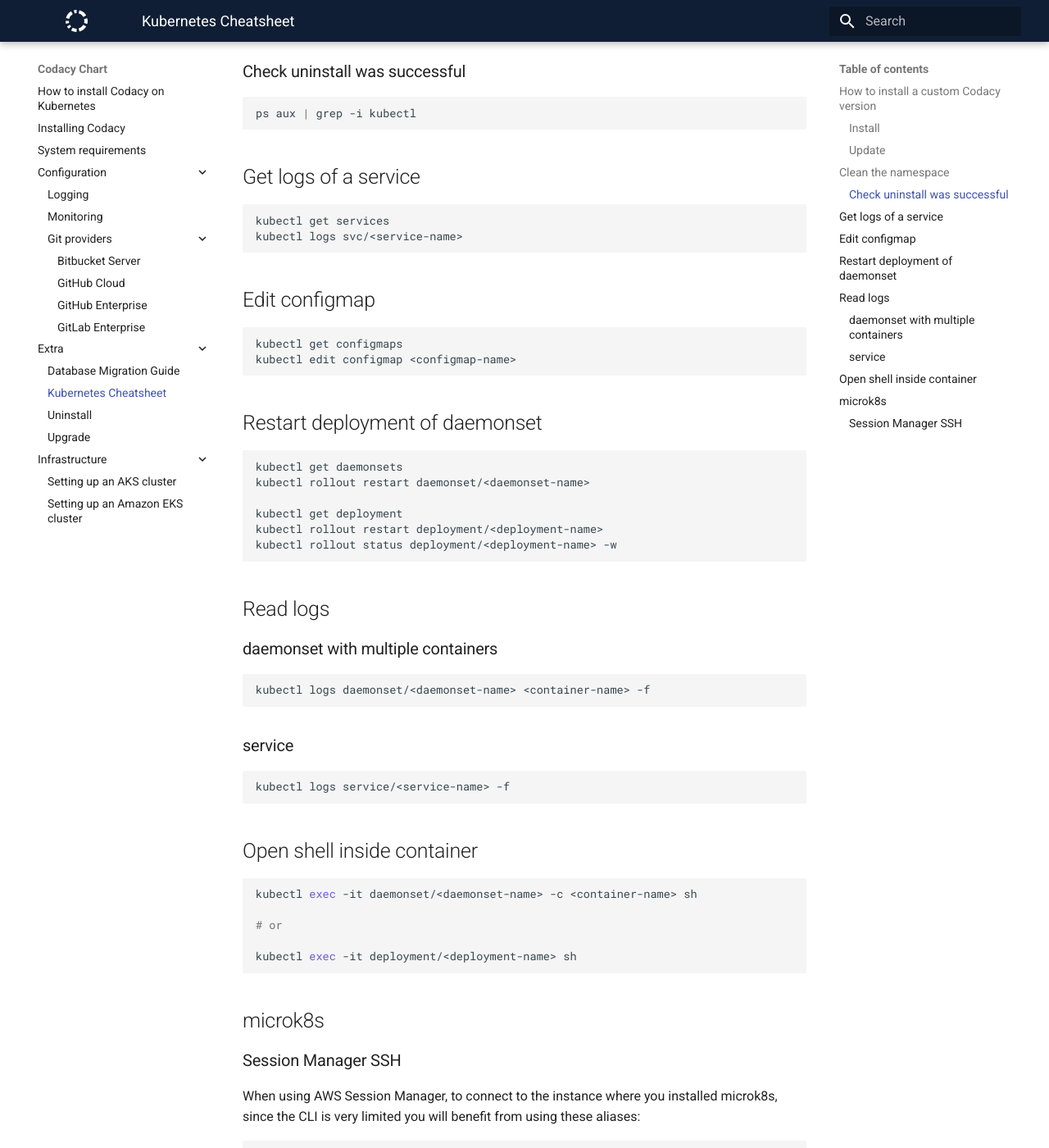
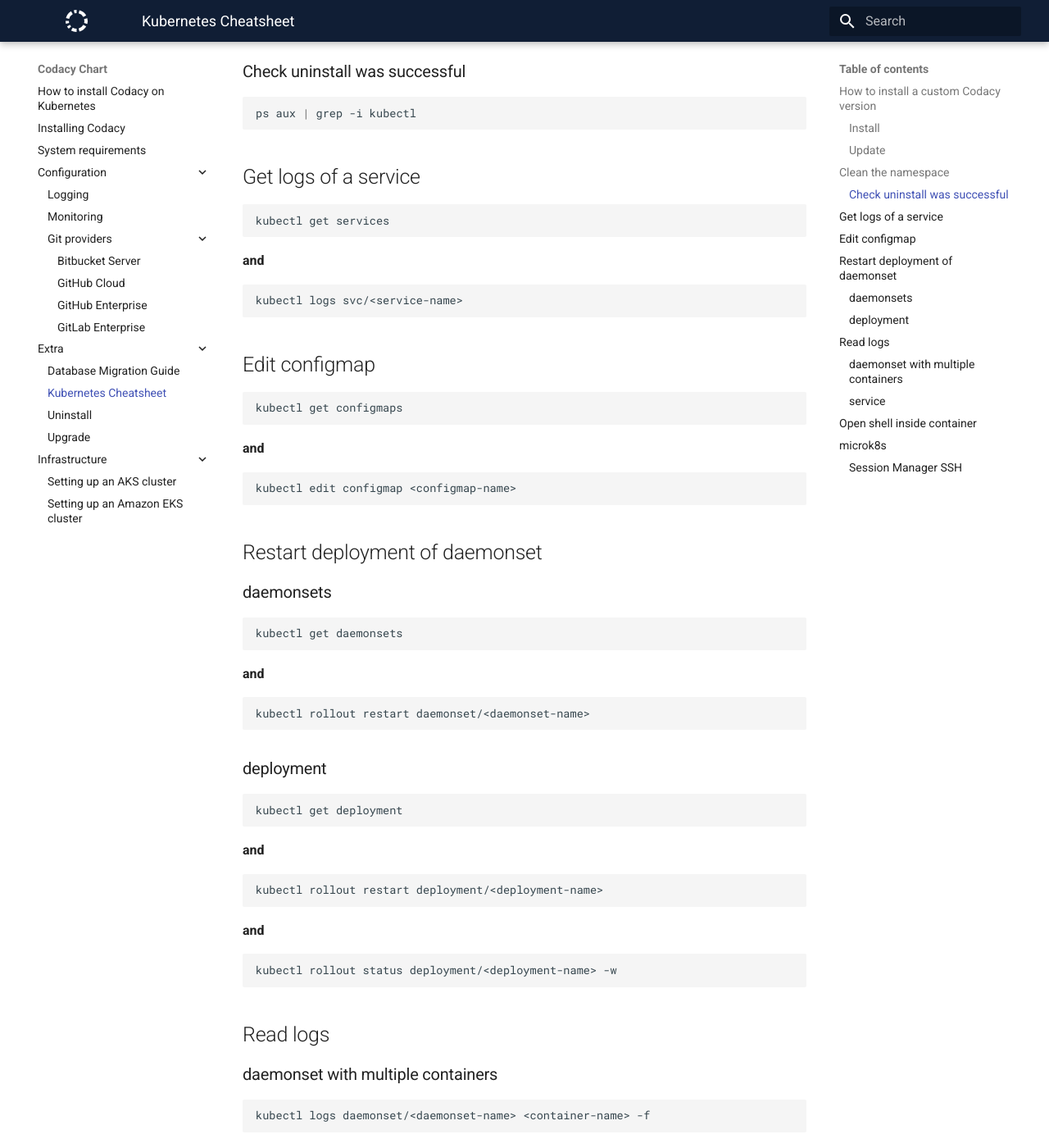
Before and after one commit to codacy/chart, an MkDocs documentation site: the page built from docs/extra/k8s-cheatsheet.md, in a window 1280 px wide and 1400 px high, scrolled down 852 px. Shown: the whole window at 82% size. Built offline with MkDocs 1.6.1 and Material for MkDocs 9.7.7, drawn with Linux system fonts in a browser that asks for light colours.

Commit message:
doc: Improve commands to be easilly copied separately

````diff
--- a/docs/extra/k8s-cheatsheet.md
+++ b/docs/extra/k8s-cheatsheet.md
@@ -46,6 +46,11 @@
 
 ```bash
 kubectl get services
+```
+
+**and**
+
+```bash
 kubectl logs svc/<service-name>
 ```
 
@@ -53,17 +58,44 @@
 
 ```bash
 kubectl get configmaps
+```
+
+**and**
+
+```bash
 kubectl edit configmap <configmap-name>
 ```
 
 ## Restart deployment of daemonset
 
+### daemonsets
+
 ```bash
 kubectl get daemonsets
+```
+
+**and**
+
+```bash
 kubectl rollout restart daemonset/<daemonset-name>
+```
 
+
+### deployment
+
+```bash
 kubectl get deployment
+```
+
+**and**
+
+```bash
 kubectl rollout restart deployment/<deployment-name>
+```
+
+**and**
+
+```bash
 kubectl rollout status deployment/<deployment-name> -w
 ```
 
@@ -85,9 +117,11 @@
 
 ```bash
 kubectl exec -it daemonset/<daemonset-name> -c <container-name> sh
+```
 
-# or
+**or**
 
+```bash
 kubectl exec -it deployment/<deployment-name> sh
 ```
 
````
